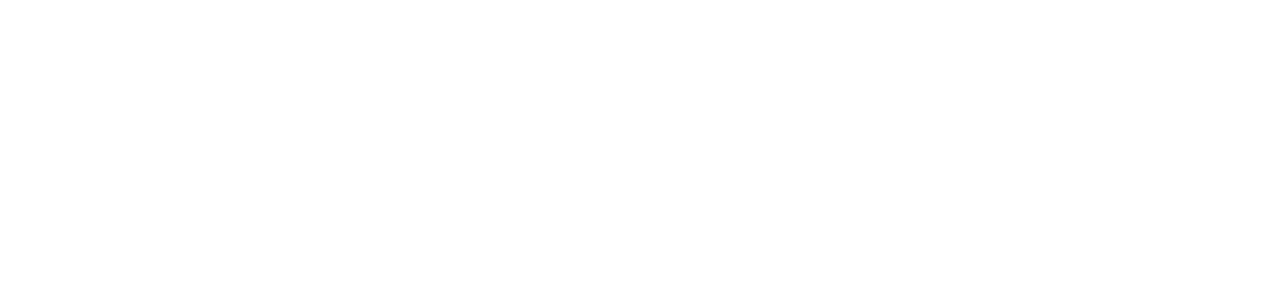
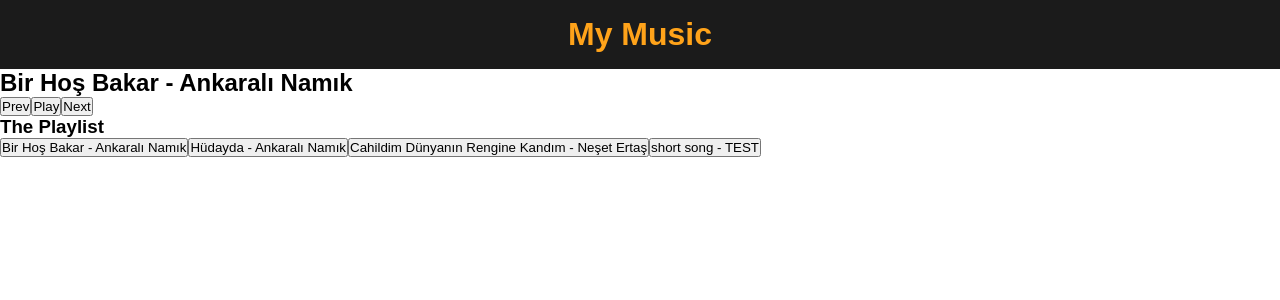
Before and after one commit to kurtuluserturk/music-app, a Vue app: page / in a window 1280 px wide. Shown: the top 300 px of the page. Built offline with nearby package versions, Linux system fonts and the light colour scheme.

Commit message:
functions were created

```diff
--- a/src/App.vue
+++ b/src/App.vue
@@ -1,24 +1,136 @@
 <template>
   <div id="app">
+    <header>
+      <h1>My Music</h1>
+    </header>
+    <main>
+      <section class="player">
+        <h2 class="song-title">
+          {{ currentSong.title }} - <span>{{ currentSong.artist }}</span>
+        </h2>
+        <div class="controls">
+          <button class="prev" @click="prev">Prev</button>
+          <button class="play" v-if="!isPlaying" @click="play">Play</button>
+          <button class="pause" v-else @click="pause">Pause</button>
+          <button class="next" @click="next">Next</button>
+        </div>
+      </section>
+      <section class="playlist">
+        <h3>The Playlist</h3>
+        <button
+          v-for="song in songs"
+          :key="song.src"
+          @click="play(song)"
+          :class="(song.src == currentSong.src) ? 'song playing' : 'song'"
+        >
+          {{song.title}} - {{song.artist}}
+        </button>
+      </section>
+    </main>
   </div>
 </template>
 
 <script>
+export default {
+  name: "App",
+  data() {
+    return {
+      index: 0,
+      player: new Audio(),
+      isPlaying: false,
+      currentSong: {},
+      songs: [
+        {
+          id: 0,
+          title: "Bir Hoş Bakar",
+          artist: "Ankaralı Namık",
+          src: require("./assets/bir-hos-bakar.mp3"),
+        },
+        {
+          id: 1,
+          title: "Hüdayda",
+          artist: "Ankaralı Namık",
+          src: require("./assets/hudayda.mp3"),
+        },
+        {
+          id: 2,
+          title: "Cahildim Dünyanın Rengine Kandım",
+          artist: "Neşet Ertaş",
+          src: require("./assets/cahildim-dunyanin-rengine-kandim.mp3"),
+        },
+        {
+          id: 3,
+          title: "short song",
+          artist: "TEST",
+          src: require("./assets/short-song.mp3"),
+        },
 
-export default {
-  name: 'App',
-  components: {
-  }
-}
+      ],
+    };
+  },
+  methods: {
+    play(song) {
+      if (typeof song.src != "undefined") {
+        this.index = song.id
+        this.currentSong = song;
+
+        this.player.src = this.currentSong.src;
+      }
+
+      this.player.play();
+      this.isPlaying = true;
+    },
+    pause() {
+      this.player.pause();
+      this.isPlaying = false;
+    },
+    next(){
+      this.index++
+      if(this.index > this.songs.length - 1){
+        this.index = 0
+      }
+
+      this.currentSong = this.songs[this.index]
+      this.play(this.currentSong)
+
+    },
+    prev(){
+      this.index--
+      if(this.index < 0){
+        this.index = this.songs.length - 1
+      }
+
+      this.currentSong = this.songs[this.index]
+      this.play(this.currentSong)
+    }
+  },
+  created() {
+    this.currentSong = this.songs[this.index];
+    this.player.src = this.currentSong.src;
+    // this.player.play()
+  },
+};
 </script>
 
 <style>
-#app {
-  font-family: Avenir, Helvetica, Arial, sans-serif;
-  -webkit-font-smoothing: antialiased;
-  -moz-osx-font-smoothing: grayscale;
-  text-align: center;
-  color: #2c3e50;
-  margin-top: 60px;
+* {
+  margin: 0;
+  padding: 0;
+  box-sizing: border-box;
 }
+
+body {
+  font-family: sans-serif;
+}
+
+header {
+  display: flex;
+  justify-content: center;
+  align-items: center;
+  padding: 1rem;
+  background-color: #1b1b1b;
+  color: #ffa31a;
+}
+
+
 </style>
```
